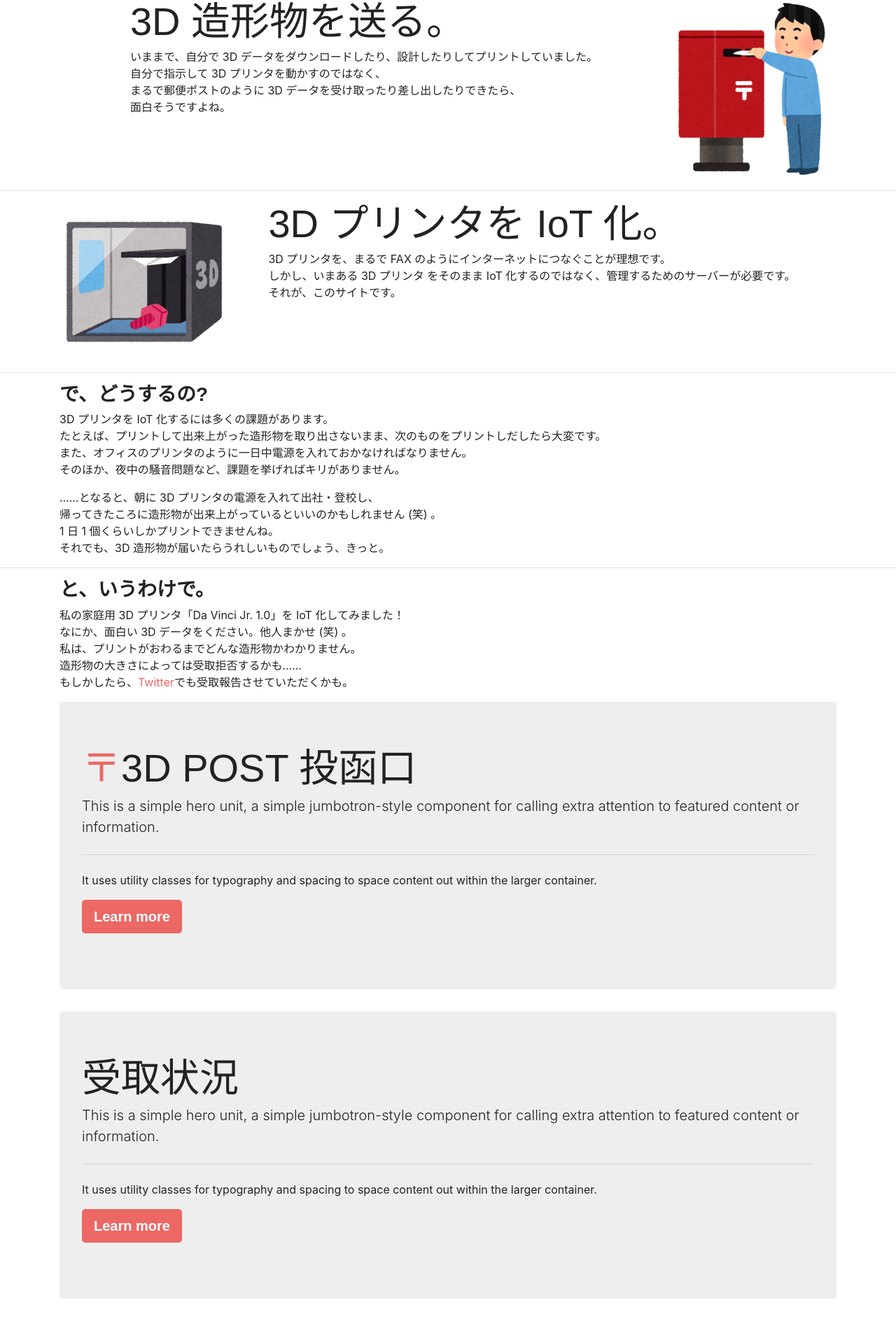
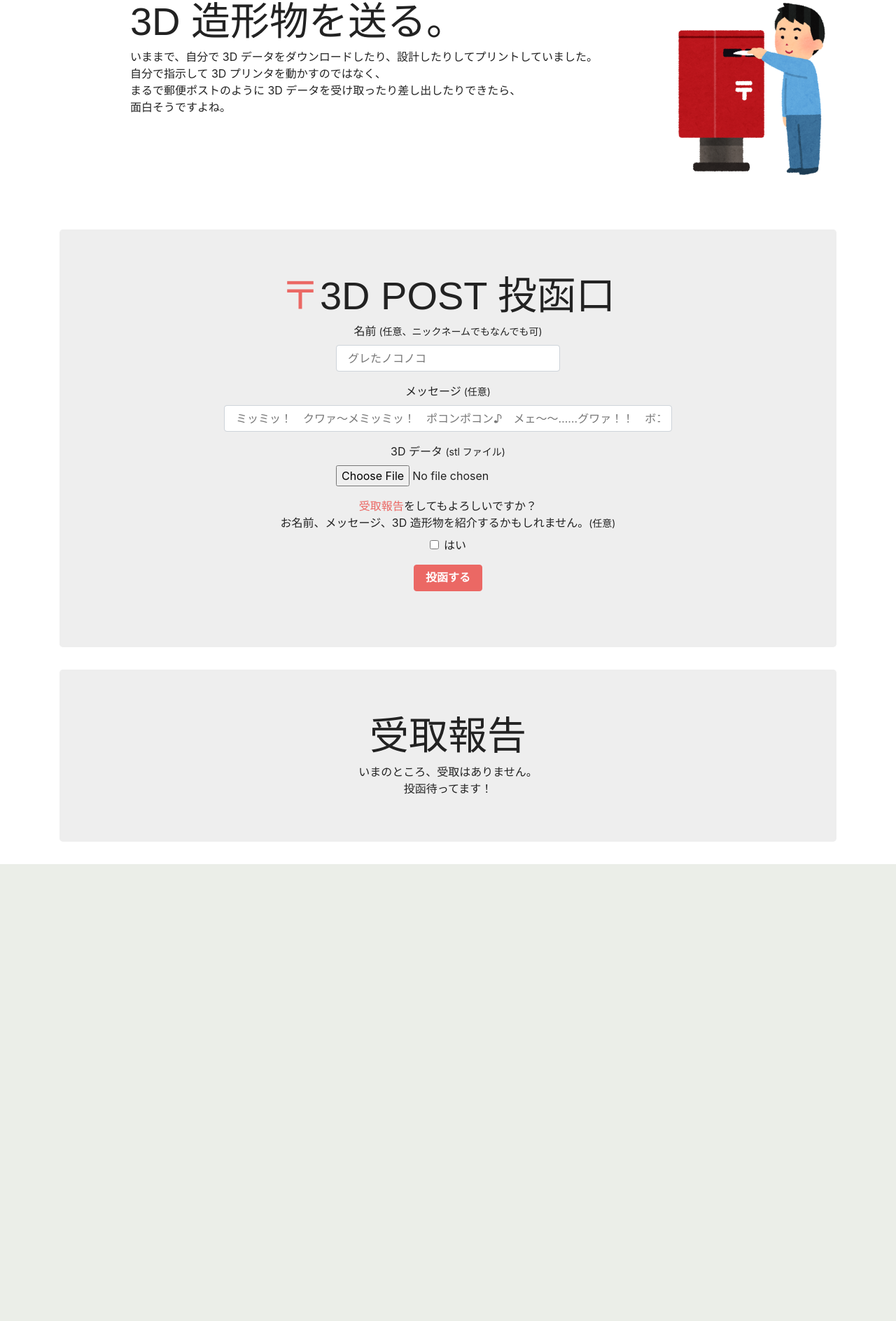
Before and after one commit to Hato6502/3dpost, a PHP site: page /index.php in a window 1280 px wide. Shown: the part 397-2285 px from the top of the page at 70% size. After the commit the page ends 1632 px from the top, so only its background shows below. Run offline with PHP 8.4, Linux system fonts and the light colour scheme; some libraries are stand-ins or nearby versions; some web fonts are replaced.

Commit message:
[add] 最低限の完成

```diff
--- a/index.php
+++ b/index.php
@@ -4,6 +4,18 @@
 		<script src="https://code.jquery.com/jquery-3.2.1.slim.min.js" integrity="sha384-KJ3o2DKtIkvYIK3UENzmM7KCkRr/rE9/Qpg6aAZGJwFDMVNA/GpGFF93hXpG5KkN" crossorigin="anonymous"></script>
 		<script src="https://cdnjs.cloudflare.com/ajax/libs/popper.js/1.12.9/umd/popper.min.js" integrity="sha384-ApNbgh9B+Y1QKtv3Rn7W3mgPxhU9K/ScQsAP7hUibX39j7fakFPskvXusvfa0b4Q" crossorigin="anonymous"></script>
 		<script src="https://maxcdn.bootstrapcdn.com/bootstrap/4.0.0/js/bootstrap.min.js" integrity="sha384-JZR6Spejh4U02d8jOt6vLEHfe/JQGiRRSQQxSfFWpi1MquVdAyjUar5+76PVCmYl" crossorigin="anonymous"></script>
+
+		<script type="text/javascript" src="jsc3d/jsc3d.js"></script>
+		<script type="text/javascript" src="jsc3d/jsc3d.webgl.js"></script>
+		<script type="text/javascript" src="jsc3d/jsc3d.touch.js"></script>
+
+		<?php if (isset($_GET['msg'])){ ?>
+			<script>
+$(function(){
+	alert("<?php echo $_GET['msg']; ?>");
+});
+			</script>
+		<?php } ?>
 	</head>
 	<body>
 <nav class="navbar navbar-expand-lg navbar-dark bg-primary">
@@ -64,7 +76,10 @@
 				</div>
 				<div style="clear: both; "></div>
 			</section>
-			<hr>
+			<br>
+			<br>
+			<br>
+			<!--<hr>
 			<section class="container text-center">
 				<img src="img/3d_printer.png" style="float: left; width: 240px; ">
 				<div class="d-inline-block text-left">
@@ -74,8 +89,8 @@
 					それが、このサイトです。</p>
 				</div>
 				<div style="clear: both; "></div>
-			</section>
-			<hr>
+			</section>-->
+			<!--<hr>
 			<section class="container">
 				<h3>で、どうするの?</h3>
 				<p>3D プリンタを IoT 化するには多くの課題があります。<br>
@@ -96,28 +111,51 @@
 				造形物の大きさによっては受取拒否するかも……<br>
 				もしかしたら、<a href="https://twitter.com/bluehood_admin/">Twitter</a>でも受取報告させていただくかも。
 				</p>
+			</section>-->
+			<section class="container">
+					<div class="jumbotron text-center">
+					<h3 class="display-4"><span class="text-primary">〒</span>3D POST 投函口</h3>
+					<form method="post" action="send.php" enctype="multipart/form-data">
+						<div class="form-group">
+							<label for="form-name">名前<small> (任意、ニックネームでもなんでも可)</small></label><br>
+							<input type="text" class="form-control d-inline" id="form-name" name="name" placeholder="グレたノコノコ" style="max-width: 320px; ">
+						</div>
+						<div class="form-group">
+							<label for="form-msg">メッセージ<small> (任意)</small></label><br>
+							<input type="text" class="form-control d-inline" id="form-msg" name="msg" placeholder="ミッミッ！　クワァ〜メミッミッ！　ポコンポコン♪　メェ〜〜……グワァ！！　ボコボコボコ……" style="max-width: 640px; ">
+						</div>
+						<div class="form-group">
+							<label for="form-3ddata">3D データ <small>(stl ファイル)</small></label><br>
+							<input required type="file" class="form-control-file d-inline" id="form-3ddata" name="3ddata" accept=".stl" style="max-width: 320px; ">
+							<!--<canvas id="3d-preview"></canvas>
+							<script>
+var viewer = new JSC3D.Viewer(document.getElementById('3d-preview'));
+        viewer.setParameter('SceneUrl',         'cube.obj');
+        viewer.setParameter('ModelColor',       '#CAA618');
+        viewer.setParameter('BackgroundColor1', '#E5D7BA');
+        viewer.setParameter('BackgroundColor2', '#383840');
+        viewer.setParameter('RenderMode',       'flat');
+        viewer.init();
+        viewer.update();
+							</script>-->
+						</div>
+						<div class="form-group">
+							<label for="form-privacy"><a href="#report">受取報告</a>をしてもよろしいですか？<br>お名前、メッセージ、3D 造形物を紹介するかもしれません。<small>(任意)</small></label>
+							<div class="form-check">
+								<input class="form-check-input" type="checkbox" id="form-privacy" name="privacy">
+								<label class="form-check-label" for="form-privacy">はい</label>
+							</div>
+						</div>
+						<button type="submit" class="btn btn-primary">投函する</button>
+					</form>
+				</div>
 			</section>
-			<section class="container">
-<div class="jumbotron">
-  <h3 class="display-4"><span class="text-primary">〒</span>3D POST 投函口</h3>
-  <p class="lead">This is a simple hero unit, a simple jumbotron-style component for calling extra attention to featured content or information.</p>
-  <hr class="my-4">
-  <p>It uses utility classes for typography and spacing to space content out within the larger container.</p>
-  <p class="lead">
-    <a class="btn btn-primary btn-lg" href="#" role="button">Learn more</a>
-  </p>
-</div>
-			</section>
-			<section class="container">
-<div class="jumbotron">
-  <h3 class="display-4">受取状況</h3>
-  <p class="lead">This is a simple hero unit, a simple jumbotron-style component for calling extra attention to featured content or information.</p>
-  <hr class="my-4">
-  <p>It uses utility classes for typography and spacing to space content out within the larger container.</p>
-  <p class="lead">
-    <a class="btn btn-primary btn-lg" href="#" role="button">Learn more</a>
-  </p>
-</div>
+			<section class="container" id="report">
+				<div class="jumbotron text-center">
+					<h3 class="display-4">受取報告</h3>
+					いまのところ、受取はありません。<br>
+					投函待ってます！
+				</div>
 			</section>
 			<!--<section class="container">
 				<h4>開発後記</h4>
```
Also changed, not shown: send.php (added, +14 -0 lines).
